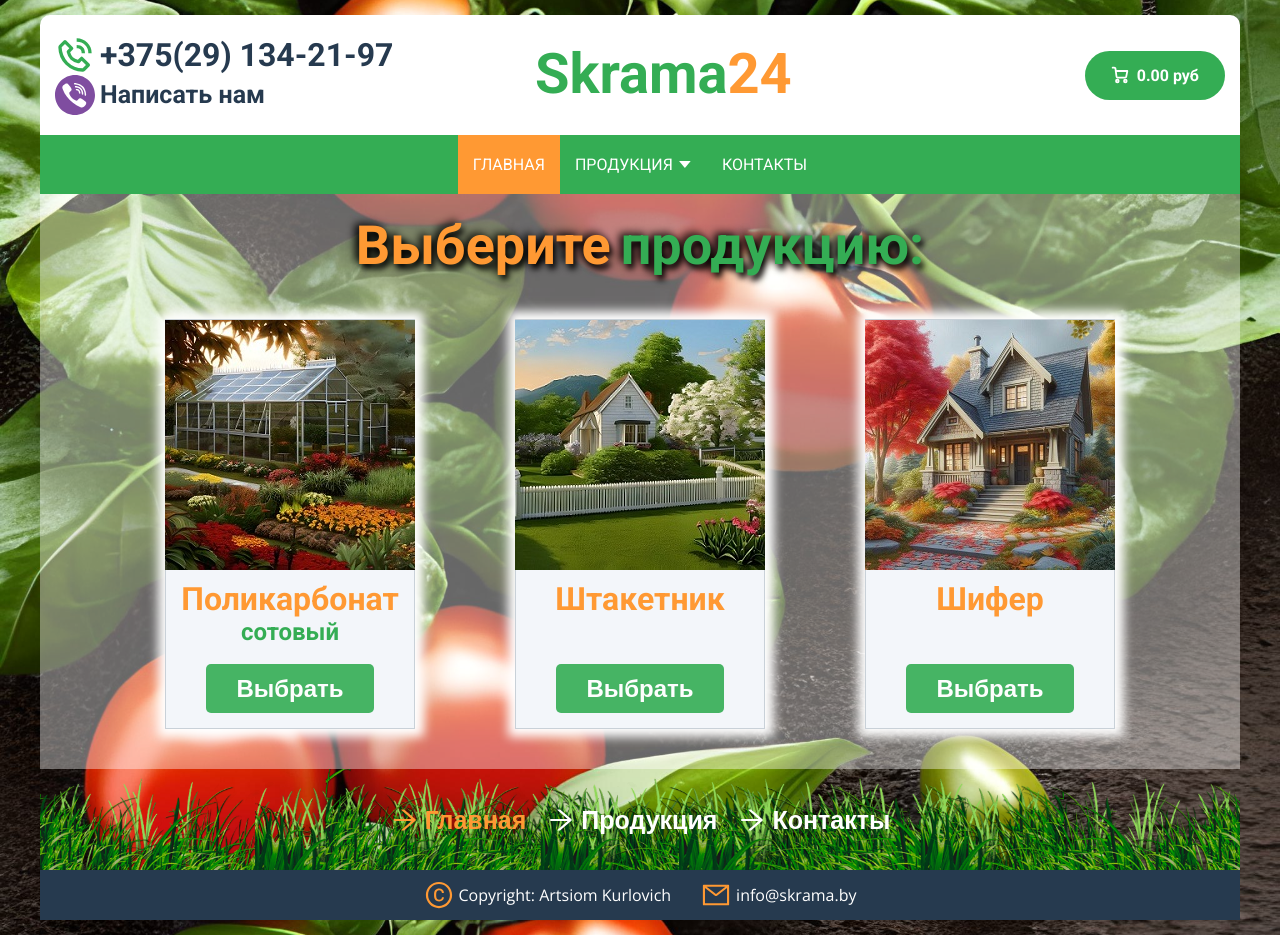
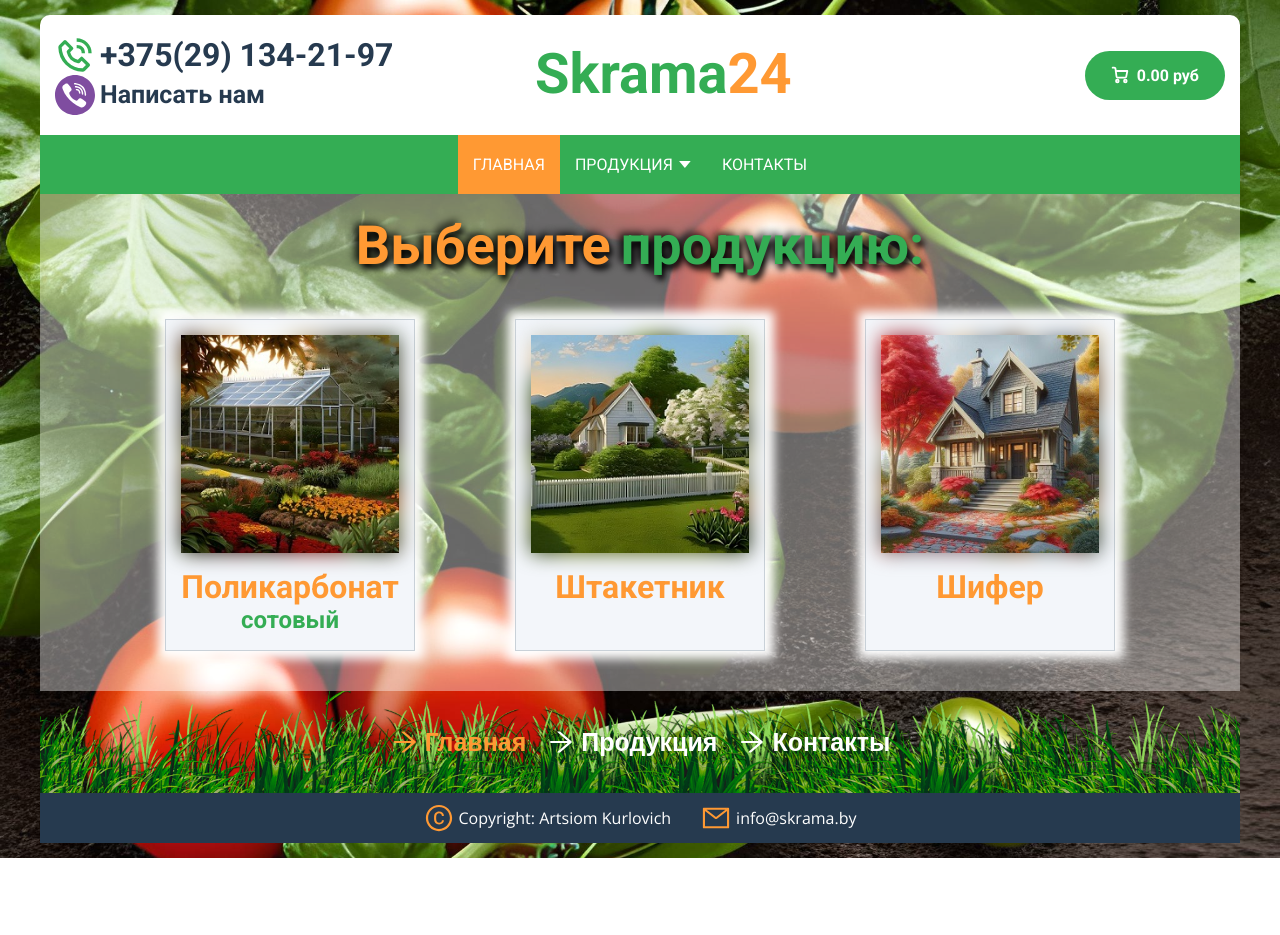
Before and after one commit to akurlovich/skrama.by_client, a React (Create React App) app: page / in a window 1280 px wide. After the commit the page ends 858 px from the top, so only its background shows below. Built offline with nearby package versions, Linux system fonts and the light colour scheme; what @fluentui/react would draw is missing.

Commit message:
feat: main block card layout build

```diff
--- a/src/components_V2/TypeCard/TypeCard.tsx
+++ b/src/components_V2/TypeCard/TypeCard.tsx
@@ -13,9 +13,15 @@ const TypeCardInner: FC<IProps> = ({title, text, linkTo, imgSrc}) => {
 	const navigate = useNavigate();
 
 	return (
-		<div className='typecard'>
+		<div
+			onClick={() => navigate(`/${linkTo}`)}
+			className='typecard'
+		>
 			<div className="typecard__card">
 				<div className="typecard__card__image">
+					<div
+						style={{backgroundImage: `url(${imgSrc})`}}
+						className="typecard__card__image_img"></div>
 					<img src={imgSrc} loading="lazy"/>
 					{/* <img src='images/main_img5.jpg' loading="lazy"/> */}
 				</div>
@@ -23,12 +29,12 @@ const TypeCardInner: FC<IProps> = ({title, text, linkTo, imgSrc}) => {
 					<h2>{title}</h2>
 					<h3>{text}</h3>
 				</div>
-				<button
+				{/* <button
 					className="typecard__card__button"
 					onClick={() => navigate(`/${linkTo}`)}
 				>
 					Выбрать
-				</button>
+				</button> */}
 
 			</div>
 		</div>
--- a/src/components_V2/TypeCard/typecard.scss
+++ b/src/components_V2/TypeCard/typecard.scss
@@ -1,4 +1,6 @@
 .typecard {
+	max-width: 250px;
+	width: 100%;
 	display: flex;
 	// box-shadow: 0px 5px 10px 2px rgba(34, 60, 80, 0.2);
 	// box-shadow: 0px 5px 10px 2px rgba(255, 255, 255, 1);
@@ -14,20 +16,43 @@
 		display: flex;
 		flex-direction: column;
 		align-items: center;
-		gap: 10px;
-		min-height: 410px;
+		// gap: 10px;
+		// min-height: 410px;
 		// box-shadow: 0px 5px 10px 2px rgba(34, 60, 80, 0.2);
 		transition: all 0.5s ease;
 
 		&:hover {
 			transform: scale(1.05);
+			cursor: pointer;
 		}
 
 		&__image {
 			// max-width: 150px;
-			width: 250px;
+			max-width: 250px;
+			padding: 15px;
+			position: relative;
+
+			&_img {
+				width: 218px;
+				height: 218px;
+				position: absolute;
+				top: 15px;
+				left: 15px;
+				// top: 15%;
+				// left: 5%;
+				// right: 5%;
+				// height: 90%;
+				background-size: auto;
+				background-position: center bottom;
+				background-repeat: no-repeat;
+				border-radius: inherit;
+				-webkit-filter: blur(10px);
+				filter: blur(10px);
+				// background-image: url(images/main_img4.jpg);
+			}
 
 			img {
+				position: relative;
 				width: 100%;
 			}
 		}
```
Also changed, not shown: 11 other files (tests, documents, lock files or other folders).
